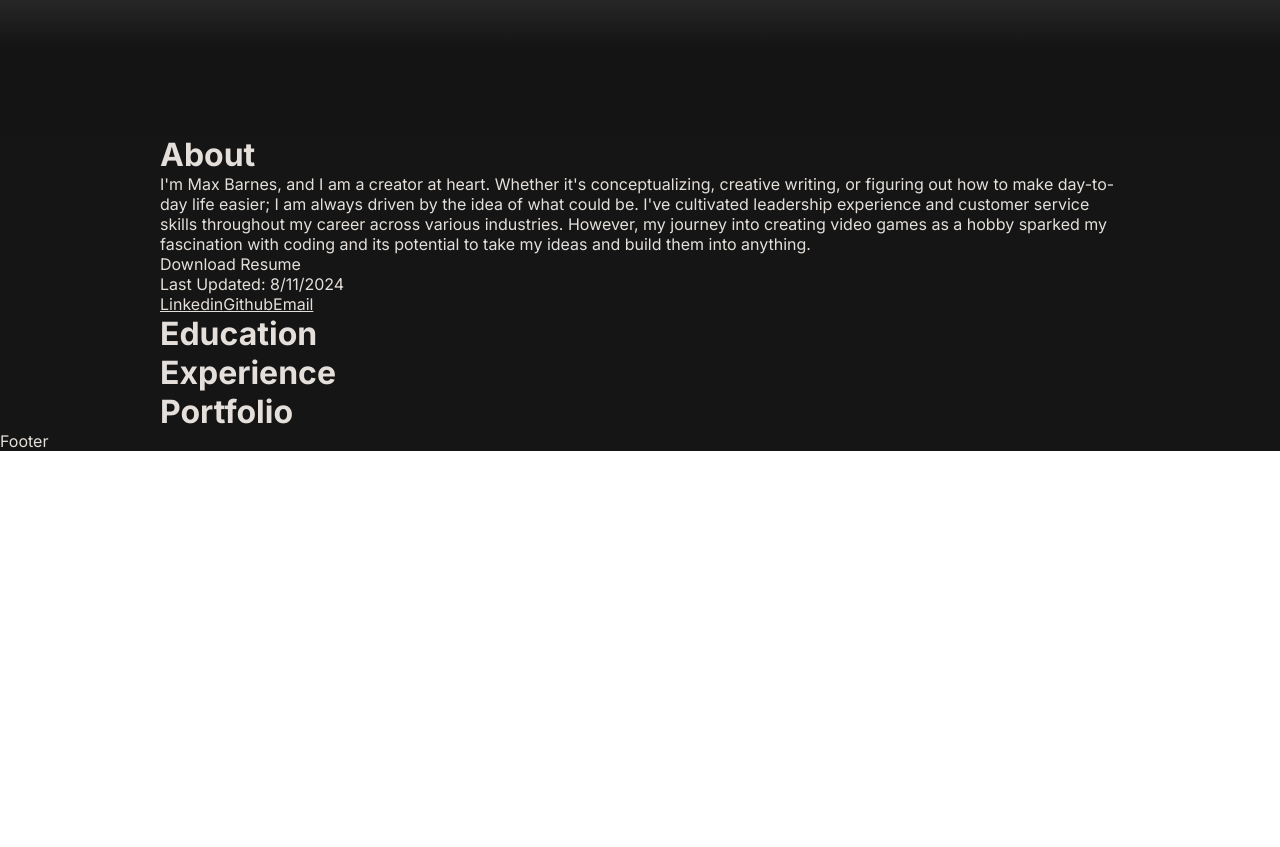
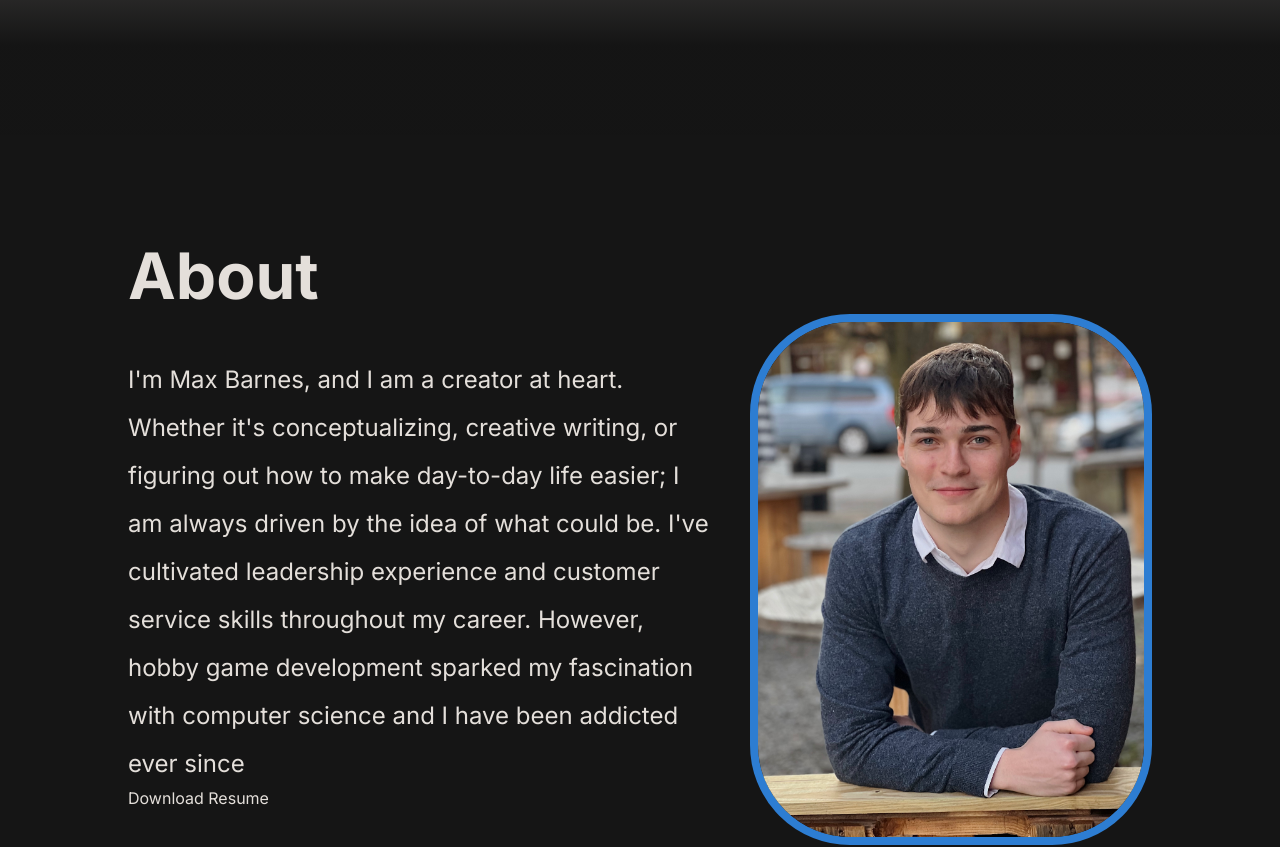
Before and after one commit to Max-Barnes/resume, a Next.js app: page / in a window 1280 px wide. Shown: the part 460-1307 px from the top of the page. Before the commit the page ends 911 px from the top, so only its background shows below. Built offline with nearby package versions, Linux system fonts and the light colour scheme.

Commit message:
about section done, just needs animations

```diff
--- a/src/app/globals.css
+++ b/src/app/globals.css
@@ -7,9 +7,15 @@ main {
     background-color: #151515;
 }
 .container {
-    width: 75%;
+    width: 80%;
     margin: 0 auto;
     background-color: #151515;
+}
+.container > div {
+    padding-top: 10%;
+}
+h1 {
+    font-size: 4rem;
 }
 /* Header */
 .section-header {
@@ -37,6 +43,7 @@ main {
     text-align: center;
     display: flex;
     justify-content: center;
+    font-weight: 800;
 }
 #fancy *{
     color: var(--accent);
@@ -122,3 +129,41 @@ main {
     justify-content: space-evenly;
     align-items: center;
 }
+
+/* about */
+
+.about-container {
+    display: flex;
+    min-height: 60vh;
+    overflow: hidden;
+    justify-content: space-between;
+    align-items: center;
+    flex-wrap: wrap;
+}
+.about-container p {
+    font-size: 1.5rem;
+    line-height: 200%;
+}
+.about-container > div {
+    width: 50%;
+}
+.about-image-wrapper {
+    max-width: 40%;
+    float:right;
+    flex: 1;
+}
+.about-image {
+    object-fit: cover;
+    object-position: top;
+    height: 515px;
+    border: 8px solid var(--accent);
+    border-radius: 100px;
+    background-color: #151515;
+    width:fit-content;
+}
+.about-text-wrapper {
+    flex: 2;
+    padding-right: 40px;
+    display: flex;
+    flex-direction: column;
+}
--- a/src/app/page.js
+++ b/src/app/page.js
@@ -12,6 +12,7 @@ export default function Landing() {
           <li>Education</li>
           <li>Experience</li>
           <li>Portfolio</li>
+          <li>Contact</li>
         </ul>
       </div>
 
@@ -33,21 +34,28 @@ export default function Landing() {
         <div class="section-about">
           <h1>About</h1>
           <div class="about-container">
+            <div class="about-text-wrapper">
               <p>
                 I'm Max Barnes, and I am a creator at heart. Whether it's
                 conceptualizing, creative writing, or figuring out how to make
                 day-to-day life easier; I am always driven by the idea of what
                 could be. I've cultivated leadership experience and customer
-              service skills throughout my career across various industries.
-              However, my journey into creating video games as a hobby sparked
-              my fascination with coding and its potential to take my ideas and
-              build them into anything.{" "}
+                service skills throughout my career. However, hobby game
+                development sparked my fascination with computer science and I
+                have been addicted ever since{" "}
               </p>
               <a>Download Resume</a>
-            <p>Last Updated: 8/11/2024</p>
-            <a href="https://www.linkedin.com/in/maxbarnesdev/">Linkedin</a>
-            <a href="https://github.com/Max-Barnes">Github</a>
-            <a href="mailto:maxbarnes.dev@gmail.com">Email</a>
+            </div>
+
+            <div class="about-image-wrapper">
+              <Image
+                src="/images/headshot.jpg"
+                width={450}
+                height={577}
+                alt="max barnes"
+                class="about-image"
+              />
+            </div>
           </div>
         </div>
         <div>
@@ -59,6 +67,14 @@ export default function Landing() {
         <div>
           <h1>Portfolio</h1>
         </div>
+        <div>
+          <h1>Contact</h1>
+          <div>
+            <a href="https://www.linkedin.com/in/maxbarnesdev/">Linkedin</a>
+            <a href="https://github.com/Max-Barnes">Github</a>
+            <a href="mailto:maxbarnes.dev@gmail.com">Email</a>
+          </div>
+        </div>
       </div>
       <div class="footer">
         <p>Footer</p>
```
Also changed, not shown: public/images/headshot.jpg (added). Lines whose indentation alone changed are shown as unchanged.
